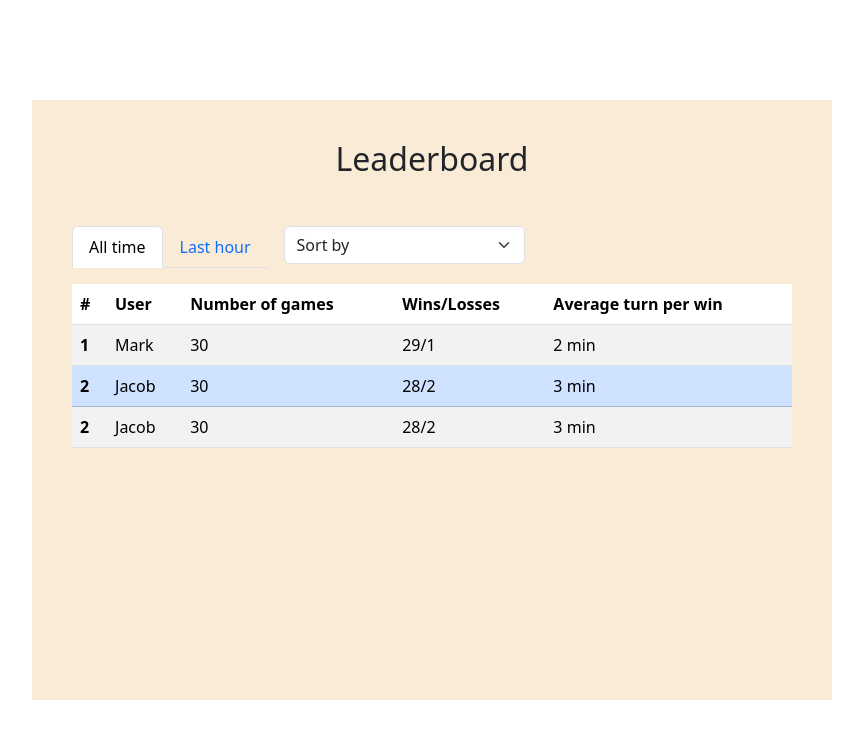
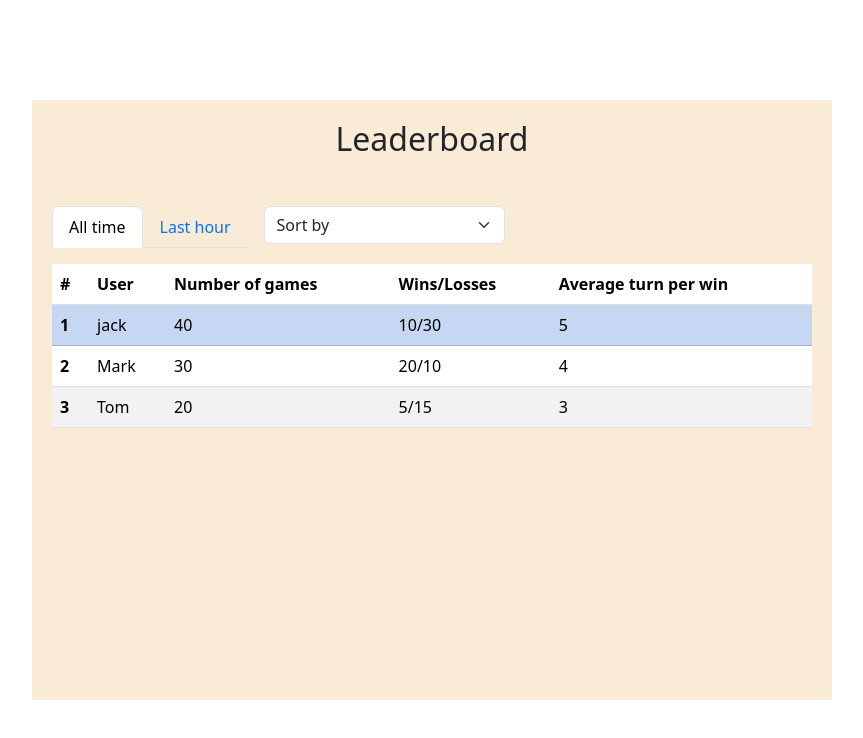
Before and after one commit to Hua5253/Words-Game, a React (Vite) app in the folder client/: page /stats in a window 1280 px wide. Shown: the top 738 px of the page, without its empty margins (208-1071 px from the left). Built offline with nearby package versions, Linux system fonts and the light colour scheme; no server answers.

Commit message:
add stats sort, fix game screen style

```diff
--- a/client/src/CSS/GameScreen.css
+++ b/client/src/CSS/GameScreen.css
@@ -1,13 +1,11 @@
 .gamescreen {
-  width: 60vw;
+  width: 1000px;
   /* 80% of the viewport width */
-  min-height: 70vh;
+  height: 600px;
   /* 70% of the viewport height */
   display: flex;
-  flex-direction: column;
-  justify-content: center;
+  justify-content: space-between;
   align-items: center;
-  text-align: center;
   background-color: antiquewhite;
   padding: 40px;
   /* You can adjust padding as needed */
@@ -29,16 +27,22 @@
   height: 70vh;
   align-items: center;
 }
+
 .record {
   display: flex;
   width: max-content;
-  height: 55vh;
-  position: relative;
-  left: 1vw;
-  top: 1vw;
+  flex: 1;
+  overflow: hidden;
+  overflow-y: auto;
+
+
 }
+
 .gameComponents {
-  height: 70vh;
+  display: flex;
+  flex-direction: column;
+
+  height: 100%;
 }
 
 .recordlist {
--- a/client/src/CSS/StatsScreen.css
+++ b/client/src/CSS/StatsScreen.css
@@ -2,7 +2,7 @@
   width: 800px;
   height: 600px;
   background-color: antiquewhite;
-  padding: 40px;
+  padding: 20px;
   /* You can adjust padding as needed */
   box-sizing: border-box;
 }
--- a/client/src/components/GameBoard.tsx
+++ b/client/src/components/GameBoard.tsx
@@ -4,10 +4,10 @@ export default function GameBoard() {
     return (
         <div className='gameComponents'>
             <div className='record'>
-                <div className='p-2 g-col-6'>
+                <div className='pe-2 g-col-6'>
                     <PlayerMoveRecord />
                 </div>
-                <div className='p-2 g-col-6'>
+                <div className='g-col-6'>
                     <PlayerMoveRecord />
                 </div>
             </div>
--- a/client/src/components/GameScreen.tsx
+++ b/client/src/components/GameScreen.tsx
@@ -6,9 +6,7 @@ export default function GameScreen() {
     return (
         <div className='gamescreen position-relative '>
             {/* Game Record Board */}
-            <div className='position-absolute top-0 start-0 gameboard'>
-                <GameBoard />
-            </div>
+            <GameBoard />
             {/* Chat Box */}
             <div className='chat'>
                 <ChatBox />
--- a/client/src/components/StatsScreen.tsx
+++ b/client/src/components/StatsScreen.tsx
@@ -1,65 +1,105 @@
+import { useEffect, useState } from "react";
 import "../CSS/StatsScreen.css";
 
 function StatsScreen() {
+    const mockData = [
+        { user: "jack", totalGames: 40, winGames: 10, loseGames: 30, averageTurns: 5 },
+        { user: "Mark", totalGames: 30, winGames: 20, loseGames: 10, averageTurns: 4 },
+        { user: "Tom", totalGames: 20, winGames: 5, loseGames: 15, averageTurns: 3 },
+    ];
+
+    const [currentTab, setCurrentTab] = useState("all");
+
+    const [data, setData] = useState([] as any[]);
+
+    const [sortBy, setSortBy] = useState("");
+
+    useEffect(() => {
+        getData();
+    }, [sortBy]);
+
+    const getData = () => {
+        switch (sortBy) {
+            case "1":
+                setData(mockData.sort((a, b) => b.winGames - a.winGames));
+                break;
+            case "2":
+                setData(mockData.sort((a, b) => a.averageTurns - b.averageTurns));
+                break;
+            case "3":
+                setData(mockData.sort((a, b) => b.totalGames - a.totalGames));
+                break;
+            default:
+                setData(mockData);
+                break;
+        }
+    };
+
+    const handleChangeTab = (tab: string) => {
+        console.log(tab);
+
+        setCurrentTab(tab);
+    };
+
     return (
         <>
-            <div className='statsscreen'>
-                <h2 className='mb-5 text-center'>Leaderboard</h2>
-                <div className='mb-3 d-flex gap-3'>
-                    <ul className='nav nav-tabs'>
-                        <li className='nav-item'>
-                            <div className='nav-link active cursor-pointer'>
-                                All time
-                            </div>
+            <div className="statsscreen">
+                <h2 className="mb-5 text-center">Leaderboard</h2>
+                <div className="mb-3 d-flex gap-3">
+                    <ul className="nav nav-tabs">
+                        <li
+                            className="nav-item"
+                            onClick={() => {
+                                handleChangeTab("all");
+                            }}>
+                            <div className={`nav-link cursor-pointer ${currentTab == "all" ? "active" : ""}`}>All time</div>
                         </li>
-                        <li className='nav-item'>
-                            <div className='nav-link cursor-pointer'>
-                                Last hour
-                            </div>
+                        <li
+                            className="nav-item"
+                            onClick={() => {
+                                handleChangeTab("last");
+                            }}>
+                            <div className={`nav-link cursor-pointer ${currentTab == "last" ? "active" : ""}`}>Last hour</div>
                         </li>
                     </ul>
                     <div>
-                        <select className='form-select'>
-                            <option selected>Sort by</option>
-                            <option value='1'>Number of wins</option>
-                            <option value='2'>Average turns for wins</option>
-                            <option value='3'>Number of games played</option>
+                        <select
+                            className="form-select"
+                            onChange={(e) => {
+                                setSortBy(e.target.value);
+                            }}>
+                            <option selected disabled>
+                                Sort by
+                            </option>
+                            <option value="1">Number of wins</option>
+                            <option value="2">Average turns for wins</option>
+                            <option value="3">Number of games played</option>
                         </select>
                     </div>
                 </div>
                 <div>
-                    <table className='table table-striped'>
+                    <table className="table table-striped">
                         <thead>
                             <tr>
-                                <th scope='col'>#</th>
-                                <th scope='col'>User</th>
-                                <th scope='col'>Number of games</th>
-                                <th scope='col'>Wins/Losses</th>
-                                <th scope='col'>Average turn per win</th>
+                                <th scope="col">#</th>
+                                <th scope="col">User</th>
+                                <th scope="col">Number of games</th>
+                                <th scope="col">Wins/Losses</th>
+                                <th scope="col">Average turn per win</th>
                             </tr>
                         </thead>
                         <tbody>
-                            <tr>
-                                <th scope='row'>1</th>
-                                <td>Mark</td>
-                                <td>30</td>
-                                <td>29/1</td>
-                                <td>2 min</td>
-                            </tr>
-                            <tr className='table-primary'>
-                                <th scope='row'>2</th>
-                                <td>Jacob</td>
-                                <td>30</td>
-                                <td>28/2</td>
-                                <td>3 min</td>
-                            </tr>
-                            <tr>
-                                <th scope='row'>2</th>
-                                <td>Jacob</td>
-                                <td>30</td>
-                                <td>28/2</td>
-                                <td>3 min</td>
-                            </tr>
+                            {data.map((item, index) => (
+                                <tr className={`${item.user == "jack" ? "table-primary" : ""}`} key={item.user}>
+                                    <th scope="row">{index + 1}</th>
+                                    <td>{item.user}</td>
+                                    <td>{item.totalGames}</td>
+                                    <td>
+                                        {item.winGames}/{item.loseGames}
+                                    </td>
+                                    <td>{item.averageTurns}</td>
+                                </tr>
+                            ))}
                         </tbody>
                     </table>
                 </div>
```
